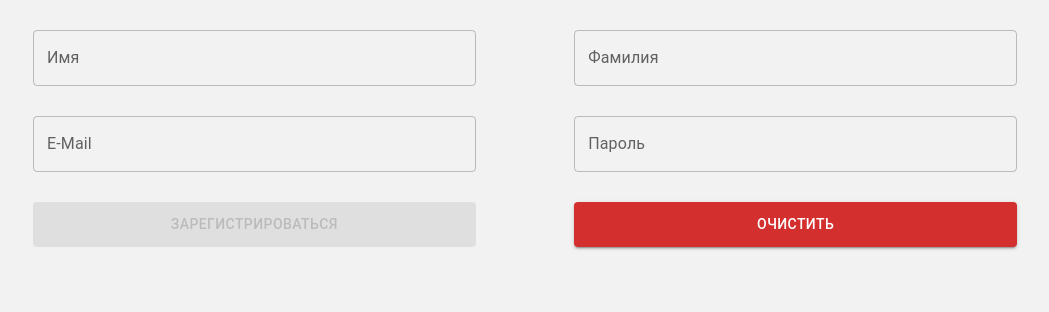
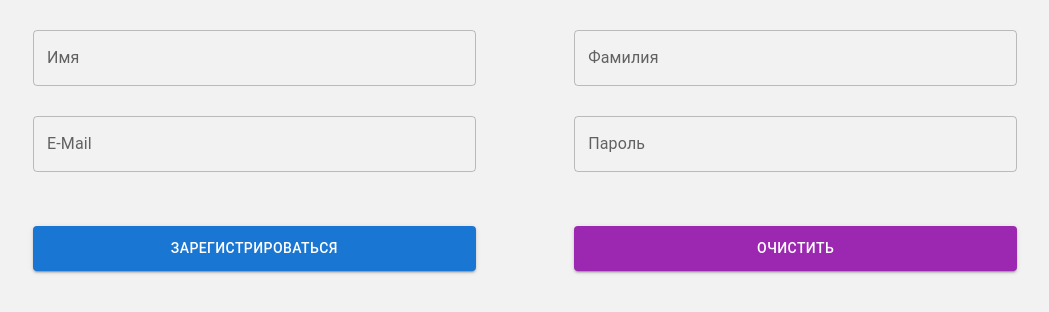
Before and after one commit to magickdaad/home-work-1, a React (Create React App) app: page / in a window 1280 px wide. Shown: the top 312 px of the page, without its empty margins (115-1164 px from the left). Built offline with nearby package versions, Linux system fonts and the light colour scheme.

Commit message:
Дз к уроку 5.4

```diff
--- a/package.json
+++ b/package.json
@@ -14,6 +14,7 @@
     "react": "^17.0.2",
     "react-bootstrap": "^2.2.0",
     "react-dom": "^17.0.2",
+    "react-hook-form": "^7.28.0",
     "react-router-dom": "^6.2.2",
     "react-scripts": "4.0.3",
     "web-vitals": "^1.1.2"
--- a/src/tutorial-8/App.js
+++ b/src/tutorial-8/App.js
@@ -1,85 +1,89 @@
-import React, { useState } from 'react';
+import React from 'react';
+import { useForm } from 'react-hook-form';
 import { Button, TextField } from '@mui/material';
 
-const App = () => {
-  const [filds, setFilds] = useState({ firstName: '', lastName: '', email: '', password: '' });
+function App() {
+  const { handleSubmit, register, formState, reset } = useForm();
 
-  const handleChangeInput = (evt) => {
-    setFilds({ ...filds, [evt.target.name]: evt.target.value });
+  const onSubmit = (values) => console.log('ФОРМА!', values);
+
+  const handleClickClear = () => {
+    reset({
+      firstName: '',
+      lastName: '',
+      email: '',
+      password: '',
+    });
   };
 
-  const handleClickRegistr = () => {
-    if (!filds.email.includes('@')) {
-      alert('Некорректный email');
-      return;
-    }
-    if (filds.firstName.length < 3 || filds.lastName.length < 3) {
-      alert('Некорректное имя или фамилия');
-      return;
-    }
-    if (filds.password.length <= 6) {
-      alert('Некорректный пароль');
-      return;
-    }
-    console.log(filds);
-    handleClickClear();
-  };
-
-  const handleClickClear = () => {
-    setFilds({ firstName: '', lastName: '', email: '', password: '' });
-  };
-
-  const isValid = !!filds.firstName && !!filds.lastName && !!filds.email && !!filds.password;
-
   return (
-    <div className="app">
+    <div className="App">
       <div className="row">
         <TextField
-          onChange={handleChangeInput}
-          value={filds.firstName}
           className="text"
           name="firstName"
           label="Имя"
+          {...register('firstName', {
+            validate: (value) => value !== 'admin' || 'Nice try!',
+          })}
+          helperText={formState.errors.firstName && formState.errors.firstName.message}
+          error={!!formState.errors.firstName}
         />
         <TextField
-          onChange={handleChangeInput}
-          value={filds.lastName}
           className="text"
           name="lastName"
           label="Фамилия"
+          {...register('lastName', {
+            required: 'Это обязательное поле!',
+          })}
+          helperText={formState.errors.lastName && formState.errors.lastName.message}
+          error={!!formState.errors.lastName}
         />
       </div>
       <div className="row">
         <TextField
-          onChange={handleChangeInput}
-          value={filds.email}
           className="text"
+          {...register('email', {
+            required: 'Это обязательное поле!',
+            pattern: {
+              value: /^[A-Z0-9._%+-]+@[A-Z0-9._%+-]+\.[A-Z]{2,}$/i,
+              message: 'Это неверная почта!',
+            },
+          })}
+          helperText={formState.errors.email && formState.errors.email.message}
+          error={!!formState.errors.email}
           name="email"
           label="E-Mail"
+          defaultValue=""
         />
         <TextField
-          onChange={handleChangeInput}
-          value={filds.password}
           className="text"
+          {...register('password', {
+            required: 'Это обязательное поле!',
+          })}
+          helperText={formState.errors.password && formState.errors.password.message}
+          error={!!formState.errors.password}
           name="password"
+          type="password"
           label="Пароль"
         />
       </div>
+      <br />
       <div className="row">
         <Button
-          disabled={!isValid}
-          onClick={handleClickRegistr}
           className="btn"
+          onClick={handleSubmit(onSubmit)}
           variant="contained"
+          color="primary"
         >
           Зарегистрироваться
         </Button>
-        <Button onClick={handleClickClear} className="btn" variant="contained" color="error">
+        <Button onClick={handleClickClear} className="btn" variant="contained" color="secondary">
           Очистить
         </Button>
       </div>
     </div>
   );
-};
+}
 
 export default App;
```
Also changed, not shown: 1 other file (tests, documents, lock files or other folders).
